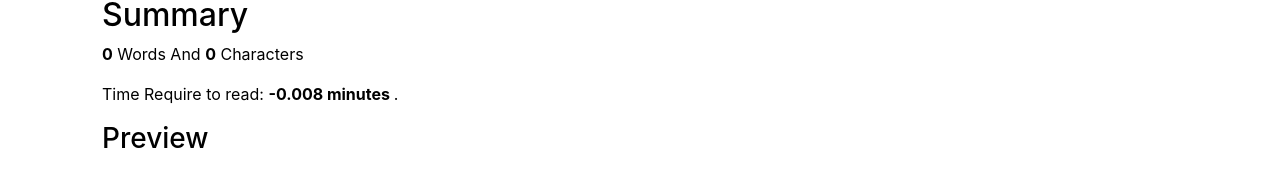
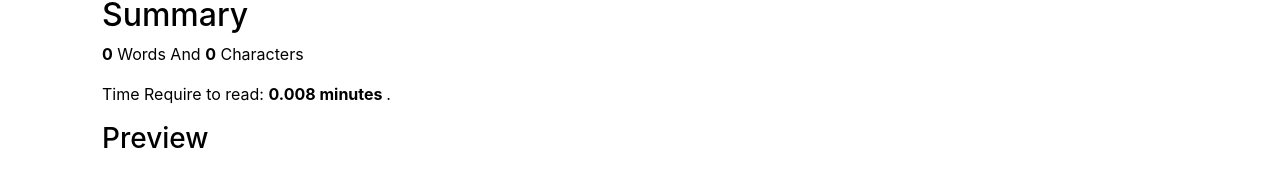
Before and after one commit to Saqib733/my-app, a React (Create React App) app: page / in a window 1280 px wide. Shown: the part 498-672 px from the top of the page. Built offline with nearby package versions, Linux system fonts and the light colour scheme.

Commit message:
word count fixed

```diff
--- a/src/Components/TextForm.js
+++ b/src/Components/TextForm.js
@@ -51,10 +51,11 @@ export default function TextForm(props) {
 <div className="container my-3 mx-2" style={{color: props.mode==='dark'?'white':'black'}}>
 <h2>Summary</h2>
 
-<p><b>{Text.split(" ").filter(count).length}</b> Words And <b>{Text.length}</b> Characters</p>
-<p>Time Require to read: <b>{Text.split(" ").filter(count).length * 0.008-0.008} minutes </b>.</p>
+<p><b>{Text.split(/\s+/).filter(count).length}</b> Words And <b>{Text.length}</b> Characters</p>
+<p>Time Require to read: <b>{Text.split(/\s+/).length * 0.008} minutes </b>.</p>
 <h3 className='my-3 '>Preview</h3>
 <p>{Text}</p>
+
 
 </div>
 </>
```
